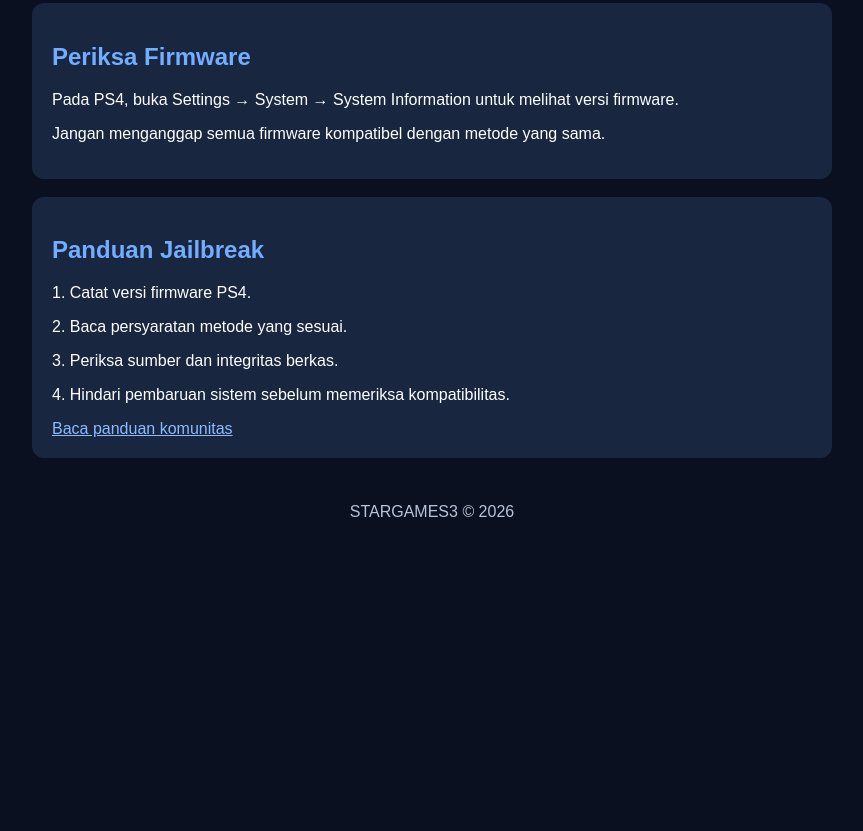
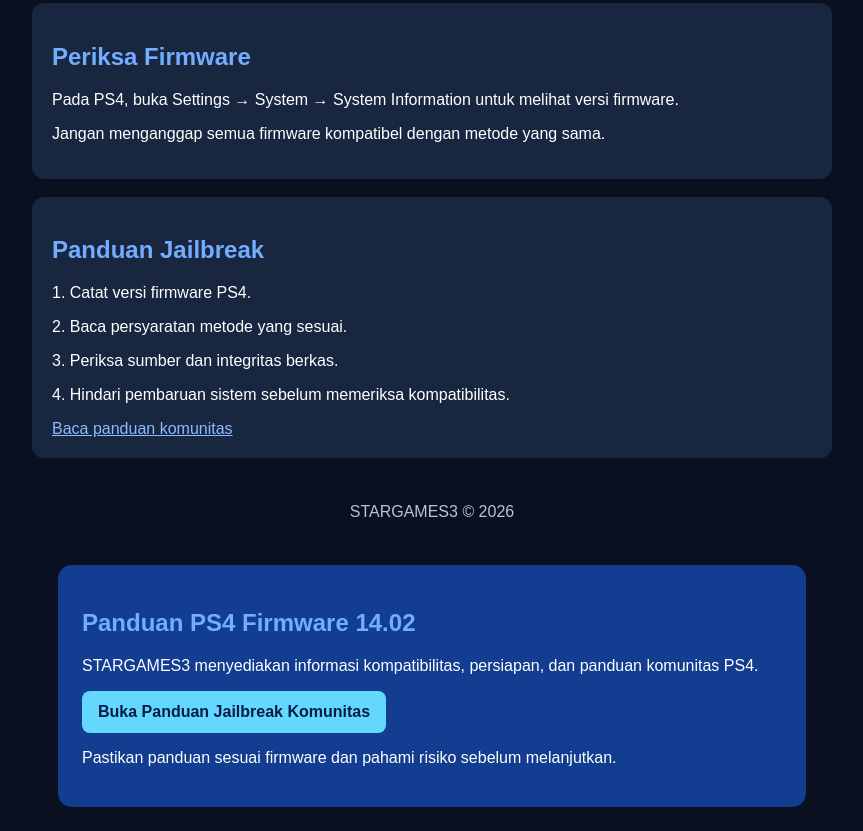
Before and after one commit to ridountukcapcut-ctrl/stargames-ps4-guide, a plain HTML site: page index.html in a window 1280 px wide. Shown: the part 389-1220 px from the top of the page, without its empty margins (208-1071 px from the left). Before the commit the page ends 930 px from the top, so only its background shows below. Drawn offline with Linux system fonts and the light colour scheme.

Commit message:
Update index.html

```diff
--- a/index.html
+++ b/index.html
@@ -76,5 +76,46 @@ footer {
 <footer>
   STARGAMES3 © 2026
 </footer>
-</body>
+</body><section class="guide">
+  <h2>Panduan PS4 Firmware 14.02</h2>
+  <p>
+    STARGAMES3 menyediakan informasi kompatibilitas,
+    persiapan, dan panduan komunitas PS4.
+  </p>
+
+  <a
+    href="https://consolemods.org/wiki/PS4:Standard_Jailbreak"
+    target="_blank"
+    rel="noopener noreferrer"
+  >
+    Buka Panduan Jailbreak Komunitas
+  </a>
+
+  <p>
+    Pastikan panduan sesuai firmware dan pahami
+    risiko sebelum melanjutkan.
+  </p>
+</section>
+
+<style>
+  .guide {
+    margin: 24px auto;
+    padding: 24px;
+    max-width: 700px;
+    background: #123d91;
+    color: white;
+    border-radius: 14px;
+    font-family: Arial, sans-serif;
+  }
+
+  .guide a {
+    display: inline-block;
+    padding: 12px 16px;
+    background: #63d8ff;
+    color: #071c45;
+    border-radius: 8px;
+    text-decoration: none;
+    font-weight: bold;
+  }
+</style>
 </html>
```
